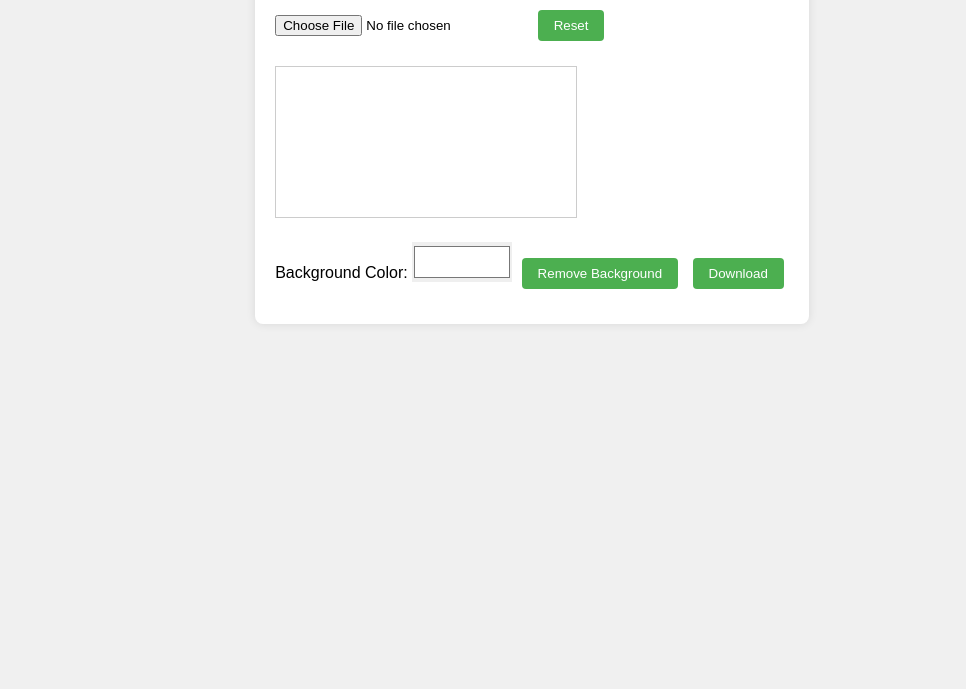
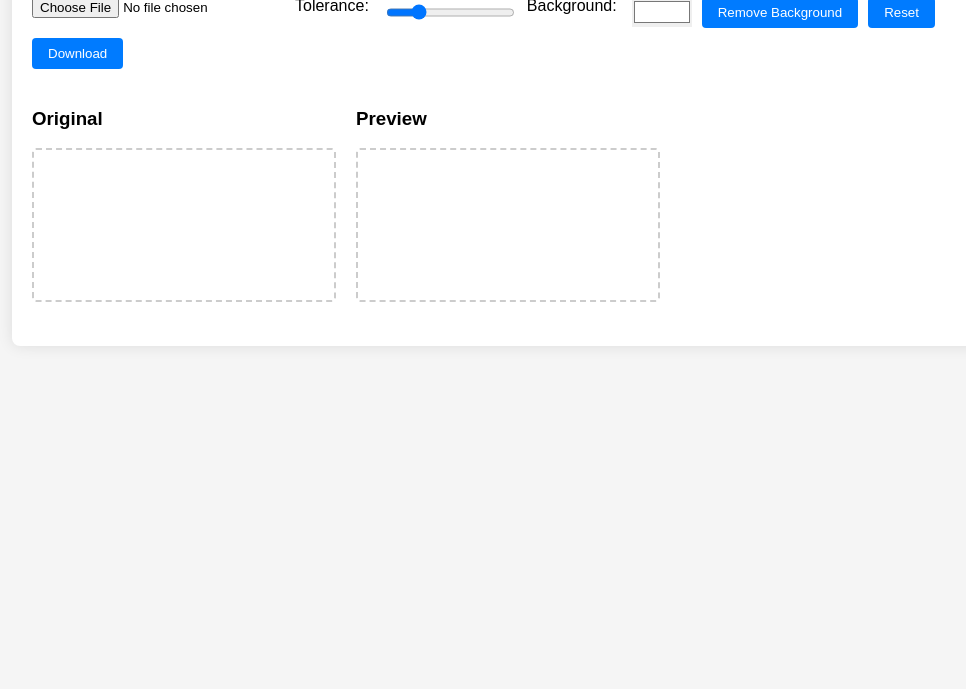
Before and after one commit to ruhs786/removebg, a plain HTML site: page index.html in a window 1280 px wide. Shown: the part 111-800 px from the top of the page, without its empty margins (108-1074 px from the left). Drawn offline with Linux system fonts and the light colour scheme.

Commit message:
Update index.html

```diff
--- a/index.html
+++ b/index.html
@@ -3,88 +3,110 @@
 <head>
     <meta charset="UTF-8">
     <meta name="viewport" content="width=device-width, initial-scale=1.0">
-    <title>Background Remover & Changer</title>
+    <title>Advanced Background Remover</title>
     <style>
         body {
             font-family: Arial, sans-serif;
-            display: flex;
-            flex-direction: column;
-            align-items: center;
-            padding: 20px;
-            background-color: #f0f0f0;
+            margin: 20px;
+            background-color: #f5f5f5;
         }
         .container {
+            max-width: 1000px;
+            margin: 0 auto;
             background: white;
             padding: 20px;
             border-radius: 8px;
-            box-shadow: 0 0 10px rgba(0,0,0,0.1);
+            box-shadow: 0 0 15px rgba(0,0,0,0.1);
+        }
+        .canvas-container {
+            display: flex;
+            gap: 20px;
+            margin: 20px 0;
         }
         canvas {
-            max-width: 500px;
-            border: 1px solid #ccc;
-            margin: 10px 0;
+            max-width: 400px;
+            border: 2px dashed #ccc;
+            border-radius: 4px;
         }
         .controls {
+            display: flex;
+            flex-wrap: wrap;
+            gap: 10px;
             margin: 10px 0;
-        }
-        input[type="color"] {
-            width: 100px;
-            height: 40px;
-            padding: 0;
-            border: none;
-            cursor: pointer;
         }
         button {
             padding: 8px 16px;
-            margin: 5px;
-            background-color: #4CAF50;
+            background-color: #007bff;
             color: white;
             border: none;
             border-radius: 4px;
             cursor: pointer;
         }
         button:hover {
-            background-color: #45a049;
+            background-color: #0056b3;
+        }
+        input[type="color"] {
+            width: 60px;
+            height: 30px;
+            padding: 0;
+            border: none;
+            cursor: pointer;
+        }
+        label {
+            margin-right: 5px;
         }
     </style>
 </head>
 <body>
     <div class="container">
-        <h2>Background Remover & Changer</h2>
+        <h2>Advanced Background Remover</h2>
 
         <div class="controls">
             <input type="file" id="imageInput" accept="image/*">
+            <label>Tolerance:</label>
+            <input type="range" id="tolerance" min="10" max="100" value="30">
+            <label>Background:</label>
+            <input type="color" id="bgColor" value="#ffffff">
+            <button onclick="processImage()">Remove Background</button>
             <button onclick="resetImage()">Reset</button>
+            <button onclick="downloadImage()">Download</button>
         </div>
 
-        <canvas id="canvas"></canvas>
-
-        <div class="controls">
-            <label>Background Color: </label>
-            <input type="color" id="bgColor" value="#ffffff">
-            <button onclick="removeBackground()">Remove Background</button>
-            <button onclick="downloadImage()">Download</button>
+        <div class="canvas-container">
+            <div>
+                <h3>Original</h3>
+                <canvas id="originalCanvas"></canvas>
+            </div>
+            <div>
+                <h3>Preview</h3>
+                <canvas id="previewCanvas"></canvas>
+            </div>
         </div>
     </div>
 
     <script>
-        const canvas = document.getElementById('canvas');
-        const ctx = canvas.getContext('2d');
         const imageInput = document.getElementById('imageInput');
+        const originalCanvas = document.getElementById('originalCanvas');
+        const previewCanvas = document.getElementById('previewCanvas');
+        const originalCtx = originalCanvas.getContext('2d');
+        const previewCtx = previewCanvas.getContext('2d');
         const bgColor = document.getElementById('bgColor');
+        const toleranceInput = document.getElementById('tolerance');
         let originalImage = null;
+        let img = null;
 
         imageInput.addEventListener('change', function(e) {
             const file = e.target.files[0];
             if (file) {
                 const reader = new FileReader();
                 reader.onload = function(event) {
-                    const img = new Image();
+                    img = new Image();
                     img.onload = function() {
-                        canvas.width = img.width;
-                        canvas.height = img.height;
-                        ctx.drawImage(img, 0, 0);
-                        originalImage = ctx.getImageData(0, 0, canvas.width, canvas.height);
+                        originalCanvas.width = previewCanvas.width = img.width;
+                        originalCanvas.height = previewCanvas.height = img.height;
+                        originalCtx.drawImage(img, 0, 0);
+                        previewCtx.drawImage(img, 0, 0);
+                        originalImage = originalCtx.getImageData(0, 0, img.width, img.height);
                     }
                     img.src = event.target.result;
                 }
@@ -92,49 +114,68 @@
             }
         });
 
-        function removeBackground() {
+        function processImage() {
             if (!originalImage) return;
 
-            const imageData = ctx.getImageData(0, 0, canvas.width, canvas.height);
+            const imageData = originalCtx.getImageData(0, 0, originalCanvas.width, originalCanvas.height);
             const data = imageData.data;
-            const tolerance = 30; // Adjust this value for sensitivity
+            const tolerance = parseInt(toleranceInput.value);
             const bgColorHex = bgColor.value;
             const r2 = parseInt(bgColorHex.slice(1, 3), 16);
             const g2 = parseInt(bgColorHex.slice(3, 5), 16);
             const b2 = parseInt(bgColorHex.slice(5, 7), 16);
 
-            // Simple background removal based on color difference
+            // Enhanced background removal with edge preservation
             for (let i = 0; i < data.length; i += 4) {
                 const r1 = data[i];
                 const g1 = data[i + 1];
                 const b1 = data[i + 2];
 
-                // Calculate color difference
-                const diff = Math.abs(r1 - r2) + Math.abs(g1 - g2) + Math.abs(b1 - b2);
+                // Calculate color difference with weighted RGB
+                const diff = Math.sqrt(
+                    Math.pow(r1 - r2, 2) * 0.3 +
+                    Math.pow(g1 - g2, 2) * 0.59 +
+                    Math.pow(b1 - b2, 2) * 0.11
+                );
 
                 if (diff < tolerance) {
-                    data[i + 3] = 0; // Set alpha to 0 (transparent)
+                    data[i + 3] = 0; // Make transparent
                 }
             }
 
-            // Fill background with selected color
-            ctx.fillStyle = bgColor.value;
-            ctx.fillRect(0, 0, canvas.width, canvas.height);
-            ctx.putImageData(imageData, 0, 0);
+            // Apply to preview canvas
+            previewCtx.fillStyle = bgColor.value;
+            previewCtx.fillRect(0, 0, previewCanvas.width, previewCanvas.height);
+            previewCtx.putImageData(imageData, 0, 0);
         }
 
         function resetImage() {
             if (originalImage) {
-                ctx.putImageData(originalImage, 0, 0);
+                originalCtx.putImageData(originalImage, 0, 0);
+                previewCtx.putImageData(originalImage, 0, 0);
             }
         }
 
         function downloadImage() {
             const link = document.createElement('a');
             link.download = 'processed-image.png';
-            link.href = canvas.toDataURL('image/png');
+            link.href = previewCanvas.toDataURL('image/png');
             link.click();
         }
+
+        // Real-time background color preview
+        bgColor.addEventListener('input', function() {
+            if (originalImage) {
+                processImage();
+            }
+        });
+
+        // Real-time tolerance preview
+        toleranceInput.addEventListener('input', function() {
+            if (originalImage) {
+                processImage();
+            }
+        });
     </script>
 </body>
 </html>
```
